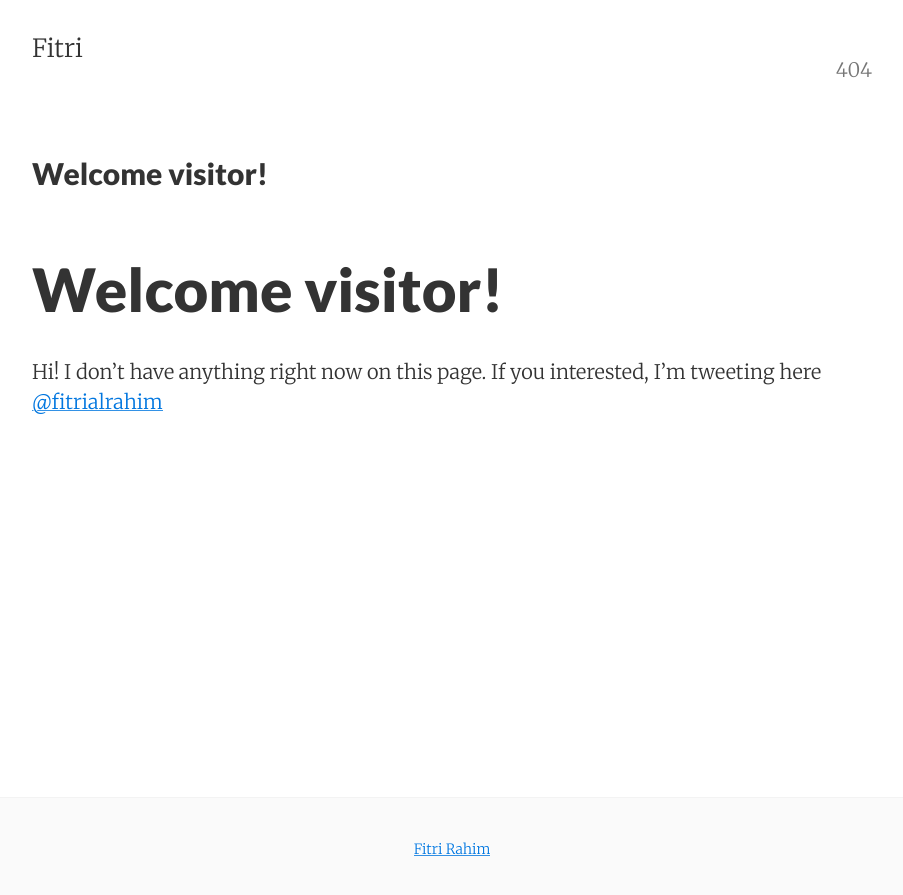
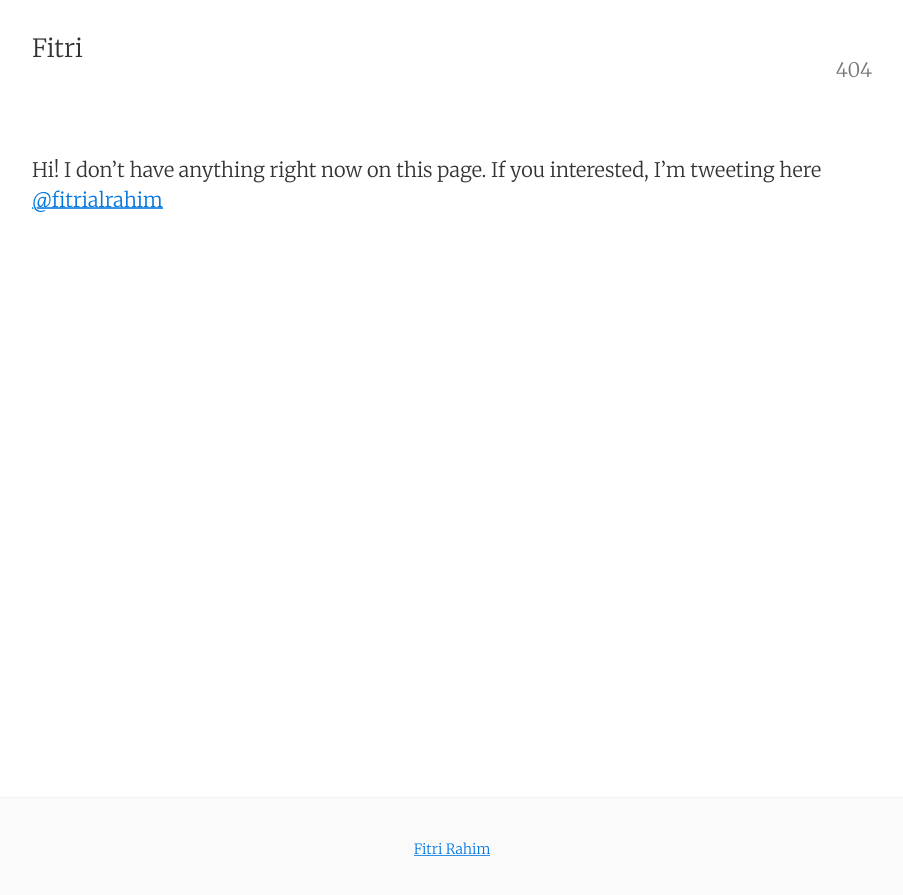
Before and after one commit to fitri/fitri.github.io, a Jekyll site: the page built from index.md, in a window 1280 px wide. Shown: the top 895 px of the page, without its empty margins (188-1091 px from the left). Built offline with Jekyll 4.4.1, drawn with Linux system fonts in a browser that asks for light colours; our own code applies the rules of GitHub Pages for plain Markdown files; the list of posts is cut into pages by our own code.

Commit message:
remove header

```diff
--- a/index.md
+++ b/index.md
@@ -1,3 +1,2 @@
-# Welcome visitor!
 
 Hi! I don't have anything right now on this page. If you interested, I'm tweeting here [@fitrialrahim](https://twitter.com/fitrialrahim)
```
